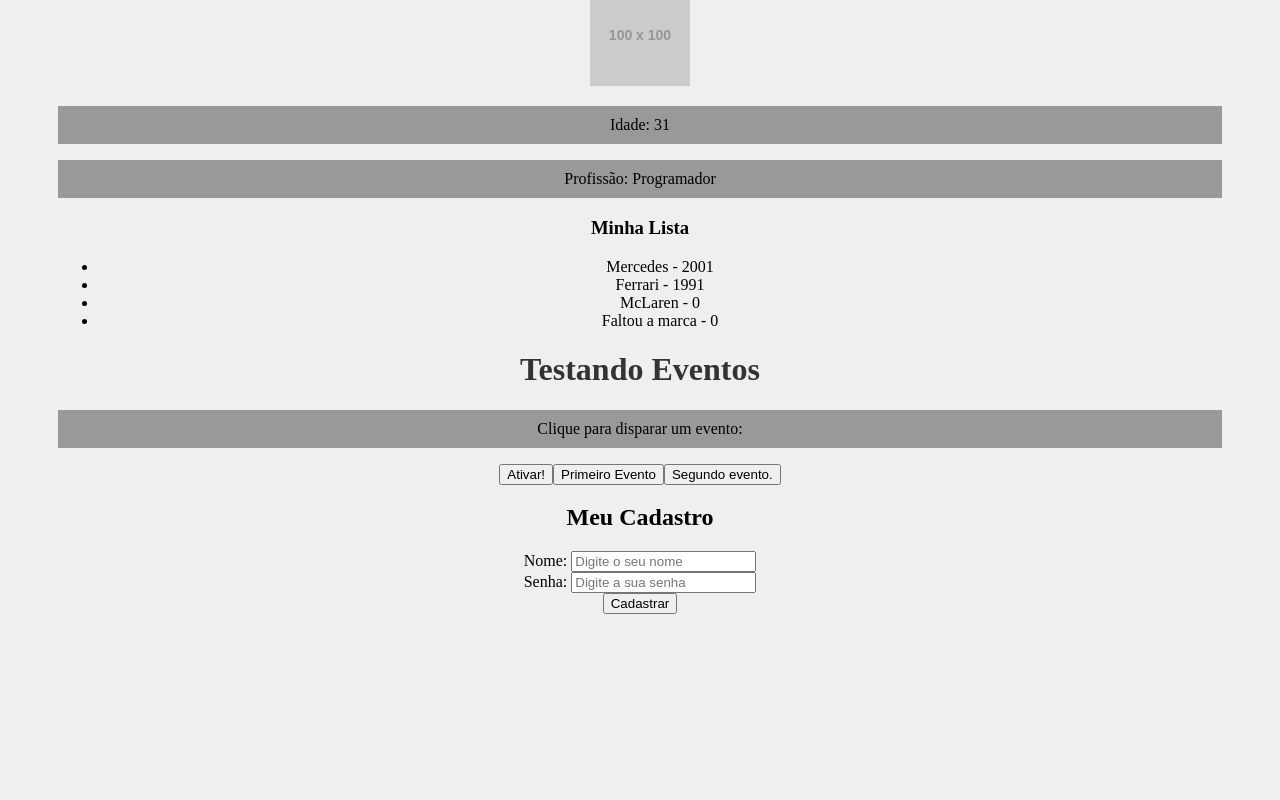
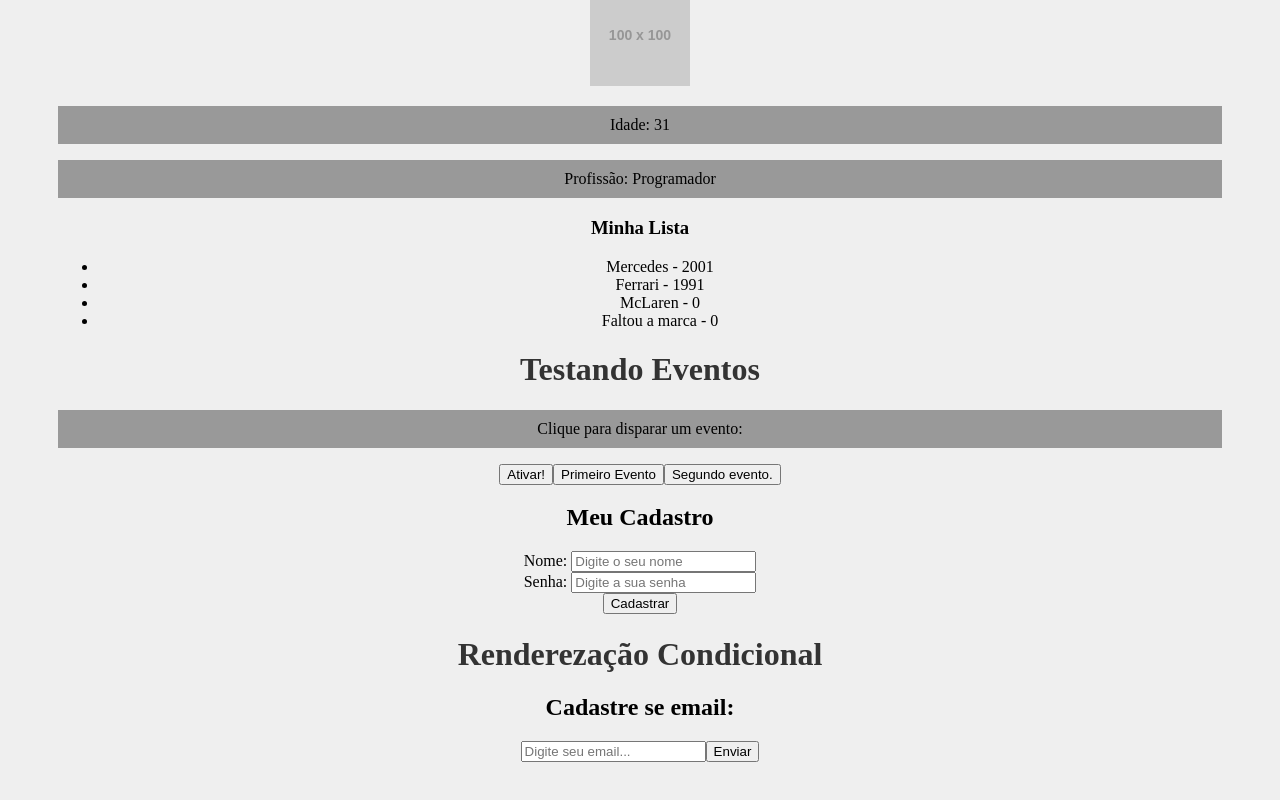
Before and after one commit to ton-long/react, a React (Create React App) app in the folder meu-projeto/: page / in a window 1280 px wide. Shown: the part 1012-1812 px from the top of the page. Before the commit the page ends 1684 px from the top, so only its background shows below. Built offline with nearby package versions, Linux system fonts and the light colour scheme.

Commit message:
Renderização condicional

```diff
--- a/meu-projeto/src/App.js
+++ b/meu-projeto/src/App.js
@@ -5,6 +5,7 @@
 import List from './components/List';
 import Evento from './components/Evento';
 import Form from './components/Form';
+import Condicional from './components/Condicional';
 
 function App() {
 
@@ -57,6 +58,9 @@
       <h1>Testando Eventos</h1>
       <Evento numero= '2'/>
       <Form/>
+
+      <h1>Renderezação Condicional</h1>
+      <Condicional/>
     </div>
   );
 }
--- /dev/null
+++ b/meu-projeto/src/components/Condicional.js
@@ -0,0 +1,33 @@
+import { useState } from "react"
+
+function Condicional(){
+
+    const [email, setEmail] = useState()
+    const [userEmail, setuserEmail] = useState()
+
+    function enviarEmail(e){
+        e.preventDefault()
+        setuserEmail(email)
+    }
+    function limparEmail(){
+        setuserEmail('')
+    }
+
+    return(
+        <>
+            <h2>Cadastre se email:</h2>
+            <form>
+                <input type="email" placeholder="Digite seu email..." onChange={(e)=> setEmail(e.target.value)}></input>
+                <button type="submit" onClick={enviarEmail}>Enviar</button>
+                {userEmail &&(
+                    <div>
+                        <p>O email do usuário é: {userEmail}</p>
+                        <button onClick={limparEmail}>limpar</button>
+                    </div>
+                )}
+            </form>
+        </>
+    )
+}
+
+export default Condicional
```
